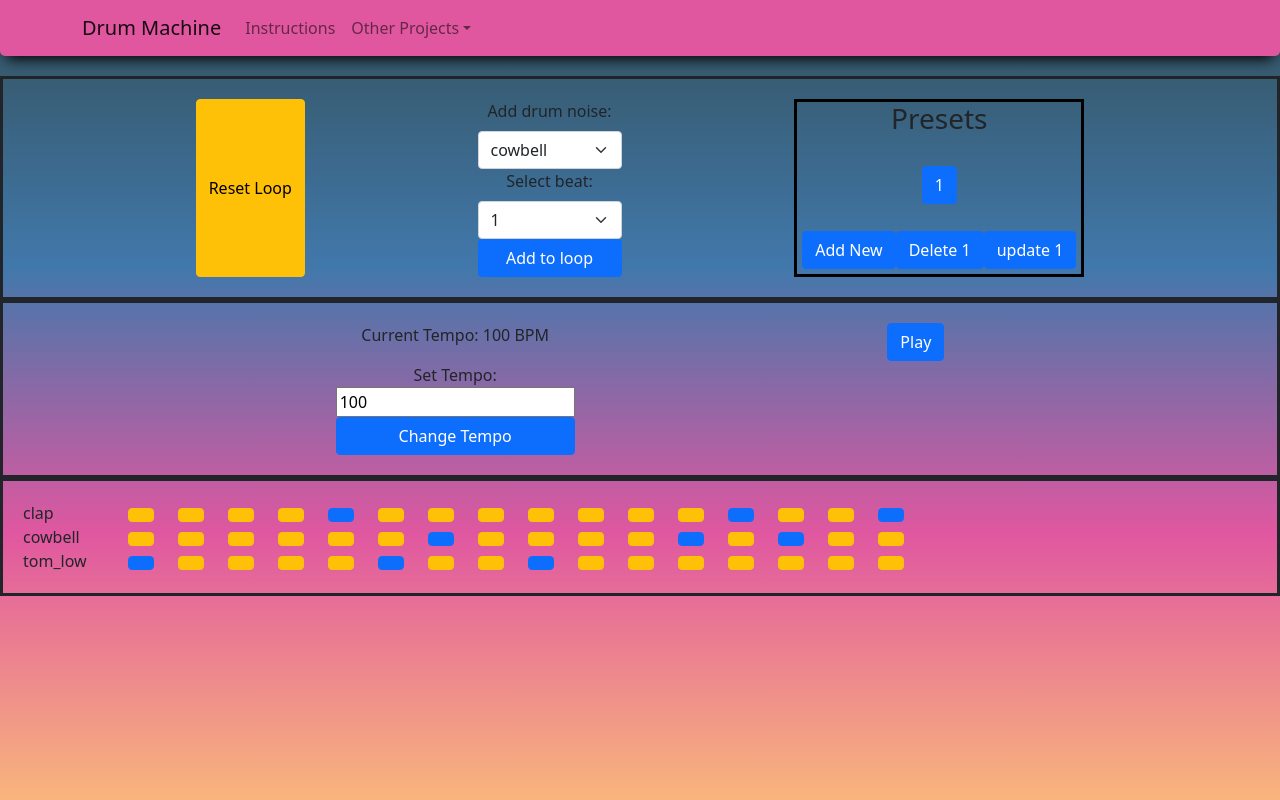
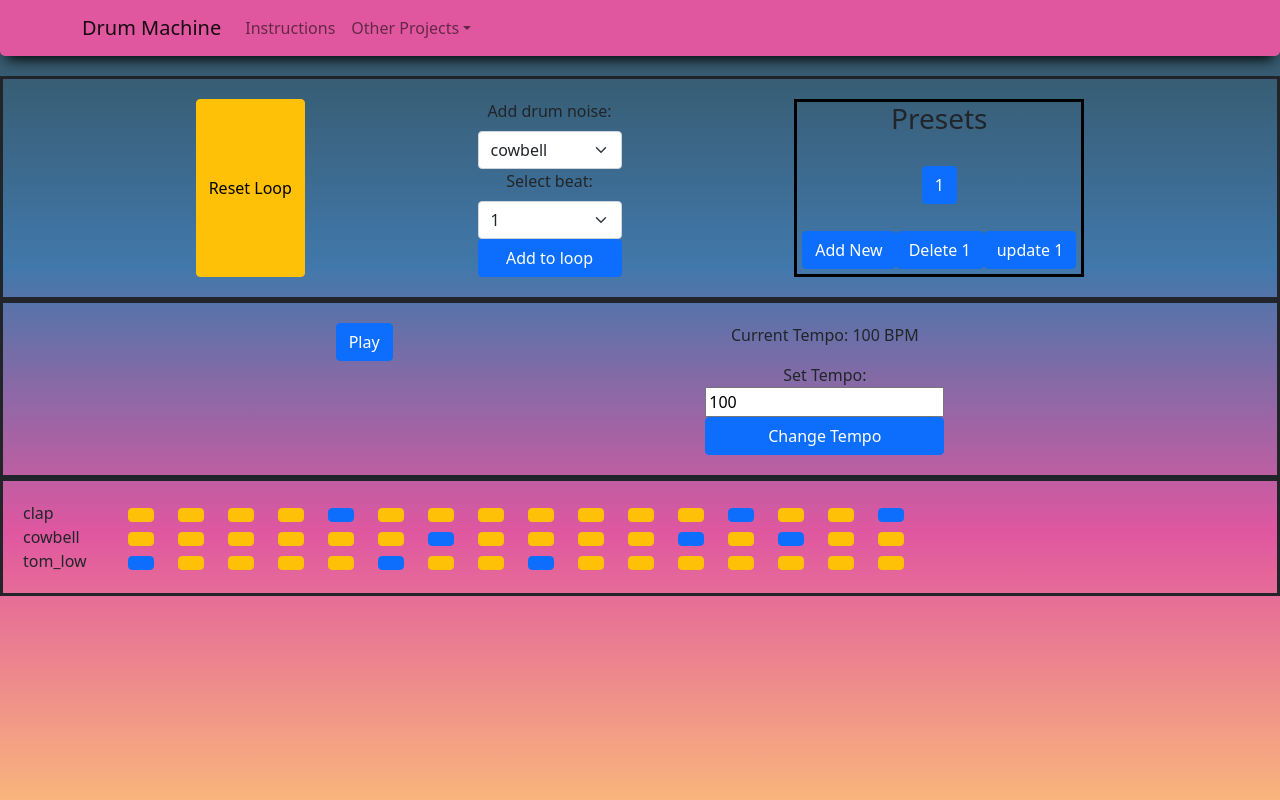
Before and after one commit to professional-pigeon/react-music-app, a React (Create React App) app: page / in a window 1280 px wide. Built offline with nearby package versions, Linux system fonts and the light colour scheme; no server answers.

Commit message:
move Tempo out of player function, create new export

```diff
--- a/src/components/SoundControl.js
+++ b/src/components/SoundControl.js
@@ -5,6 +5,7 @@ import InstrumentForm from './display/InstrumentForm';
 import SetPlayInterval from './sound_logic/SetPlayInterval';
 import NoteVisual from './display/NoteVisual';
 import Presets from './display/Presets';
+import Tempo from './display/Tempo'
 import { Button } from 'react-bootstrap';
 
 let soundObjects = SoundLibrary()
@@ -131,15 +132,16 @@ class SoundControl extends React.Component {
         />
         <Presets updatePreset={this.updatePreset} presets={this.state.presets} setPreset={this.setPreset} addPreset={this.addPreset} deletePreset={this.deletePreset} instruments={this.state.instrument} currentPreset={this.state.currentPreset} />
       </div>
+      <div className='sub-main player'>
         <Player
-          useTempo={useTempo}
-          setNewTempo={this.setTempo}
           sounds={drumMachine}
           play={this.setIntervalIDandPlay}
           stop={this.clearTheInterval}
           intervalID={this.state.intervalID}
           playInstrument={playInstrument}
         />
+        <Tempo useTempo={useTempo} setNewTempo={this.setTempo} />
+        </div>
       <NoteVisual
         playInstrument={playInstrument}
         addInstrument={this.addInstrumentToSpace}
--- a/src/components/display/Player.js
+++ b/src/components/display/Player.js
@@ -3,35 +3,16 @@ import PropTypes from "prop-types";
 import { Button, Form } from "react-bootstrap";
 
 function Player(props) {
-
-  function handleTempoChange(event) {
-    event.preventDefault();
-    let newTempo = event.target.tempo.value
-    props.setNewTempo(newTempo);
-  }
-
   let displayButton = (props.intervalID[0] !== undefined ? <Button id="stop-icon" onClick={() => props.stop(props.intervalID)}>{"Stop"}</Button> : <Button id="play-icon" onClick={() => props.play(props.playInstrument, props.useTempo)}>Play</Button> )
 
   return (
-    <div className='sub-main player'>
-      <div className="tempo-form">
-        <p>Current Tempo: {props.useTempo} BPM</p>
-        <form onSubmit={handleTempoChange}>
-          <label>Set Tempo:</label>
-          <input type="number" name="tempo" defaultValue={parseInt(props.useTempo)} />
-          <Button type="submit">Change Tempo</Button>
-        </form>
-      </div>
-      <div>
+      <div className="loop-controls">
         {displayButton}
       </div>
-    </div>
   )
 }
 
 Player.propTypes ={
-  useTempo: PropTypes.number,
-  setNewTempo: PropTypes.func,
   sounds: PropTypes.object,
   play: PropTypes.func,
   stop: PropTypes.func,
--- /dev/null
+++ b/src/components/display/Tempo.js
@@ -0,0 +1,30 @@
+import React from 'react';
+import PropTypes from "prop-types";
+import { Button } from "react-bootstrap";
+
+function Tempo(props) {
+
+  function handleTempoChange(event) {
+    event.preventDefault();
+    let newTempo = event.target.tempo.value
+    props.setNewTempo(newTempo);
+  }
+
+  return (
+    <div className="tempo-form">
+      <p>Current Tempo: {props.useTempo} BPM</p>
+      <form onSubmit={handleTempoChange}>
+        <label>Set Tempo:</label>
+        <input type="number" name="tempo" defaultValue={parseInt(props.useTempo)} />
+        <Button type="submit">Change Tempo</Button>
+      </form>
+    </div>
+  )
+}
+
+Tempo.propTypes ={
+  useTempo: PropTypes.number,
+  setNewTempo: PropTypes.func,
+  }
+
+export default Tempo
```
